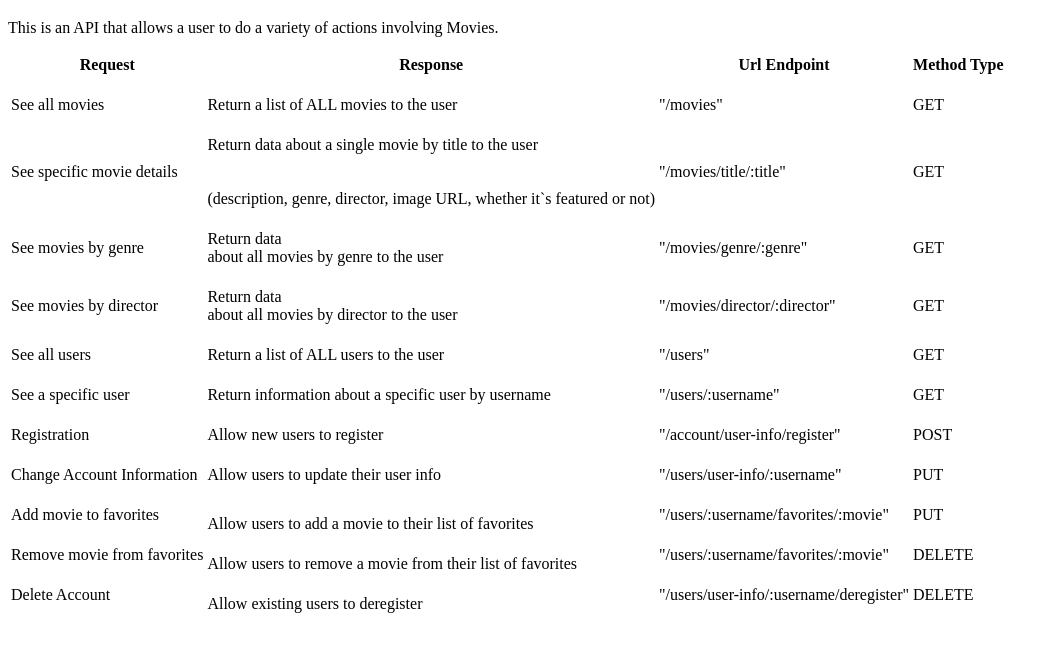
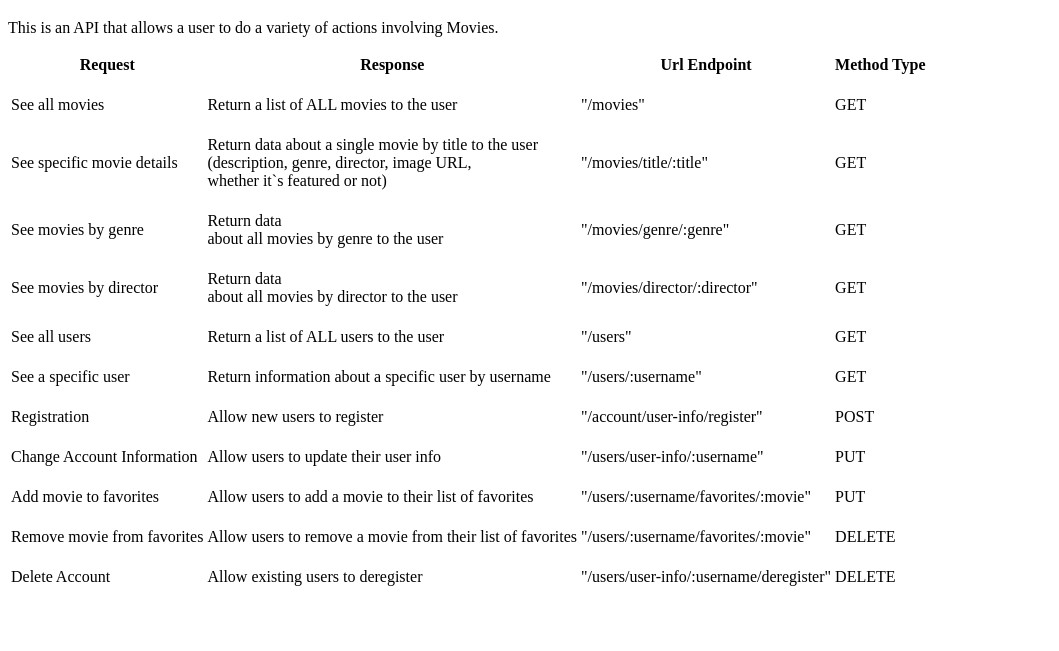
Before and after one commit to lazyjinn1/Movie-API, a website: page public/documentation.html in a window 1280 px wide. Shown: the part 61-712 px from the top of the page, without its empty margins (0-1059 px from the left). Drawn offline with Linux system fonts and the light colour scheme.

Commit message:
Edited documentation.html

```diff
--- a/index.js
+++ b/index.js
@@ -81,7 +81,7 @@ app.get('/movies/director/:director', async (request, response) =>{
 })
 
 // Request: Registration
-app.post('/account/user-info/register', async (request, response) => {
+app.post('/user/user-info/register', async (request, response) => {
     await Users.findOne({Username: request.body.Username})
         .then((user)=> {
             if (user) {
--- a/public/documentation.html
+++ b/public/documentation.html
@@ -41,8 +41,8 @@
                     </td>
 
                     <td>
-                        Return data about a single movie by title to the user <br> <br>
-                        <br>(description, genre, director, image URL, whether it`s featured or not)  <br> <br>
+                        Return data about a single movie by title to the user <br>
+                        (description, genre, director, image URL, <br> whether it`s featured or not)  <br> <br>
                     </td>
 
                     <td>"/movies/title/:title"<br><br></td>
@@ -149,7 +149,7 @@
                     </td>
 
                     <td>
-                        Allow users to add a movie to their list of favorites
+                        Allow users to add a movie to their list of favorites <br><br>
                     </td>
 
                     <td>"/users/:username/favorites/:movie"<br><br></td>
@@ -164,7 +164,7 @@
                     </td>
 
                     <td>
-                        Allow users to remove a movie from their list of favorites
+                        Allow users to remove a movie from their list of favorites <br><br>
                     </td>
 
                     <td>"/users/:username/favorites/:movie"<br><br></td>
@@ -179,7 +179,7 @@
                     </td>
 
                     <td>
-                        Allow existing users to deregister
+                        Allow existing users to deregister <br><br>
                     </td>
 
                     <td>"/users/user-info/:username/deregister"<br><br></td>
```
